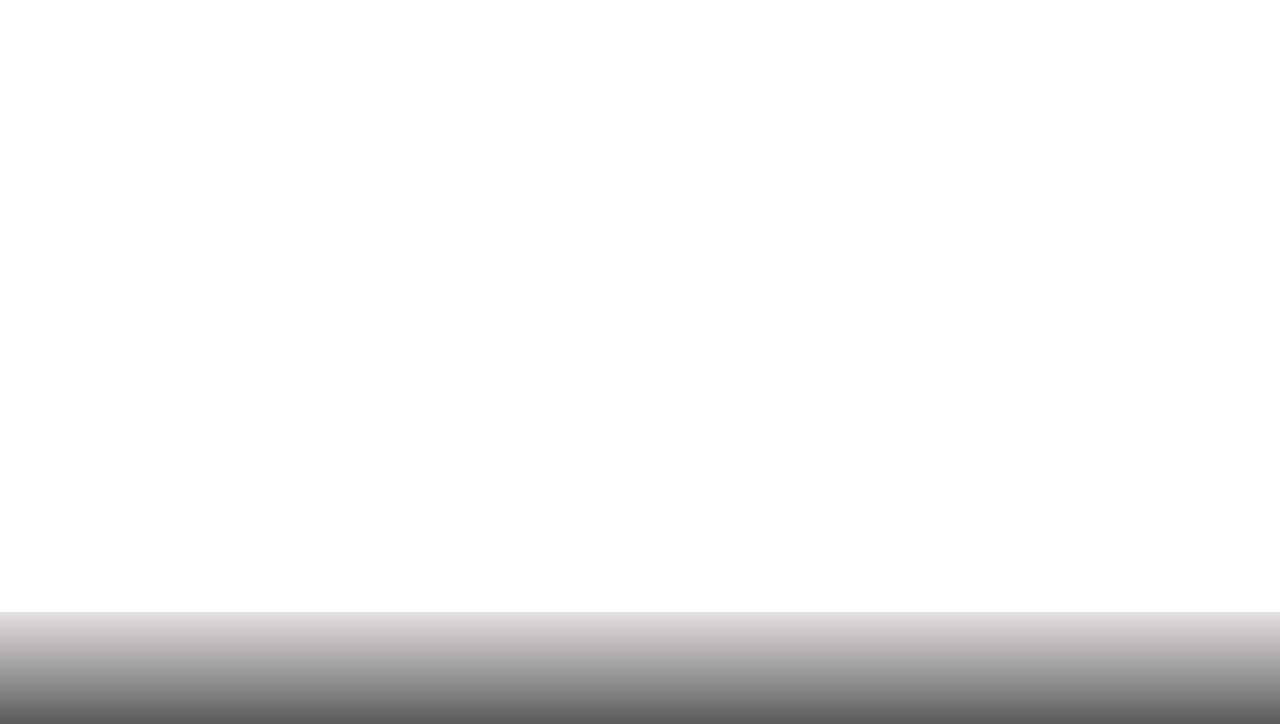
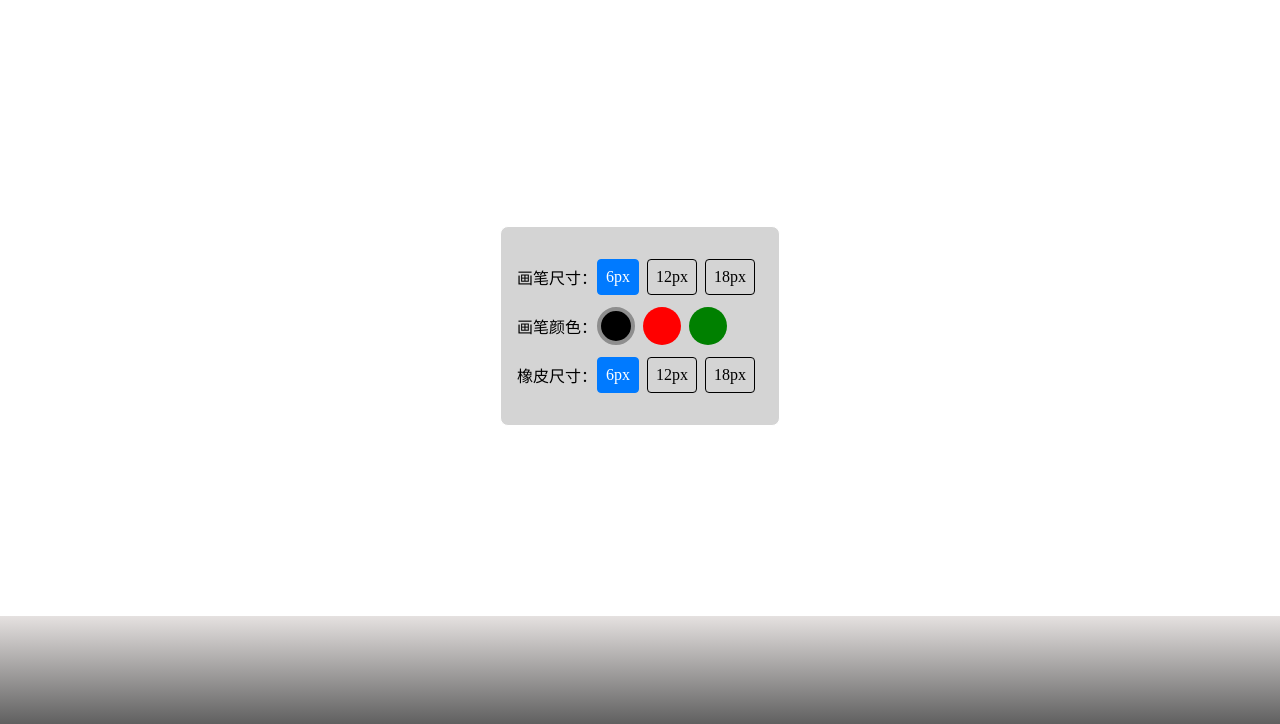
Before and after one commit to nbhaohao/canvasDrawBoard, a plain HTML site: page index.html in a window 1280 px wide. Both pictures are taken after a click on the icon 640 px from the left and 744 px from the top of the page. Shown: the part 76-800 px from the top of the page. Drawn offline with Linux system fonts and the light colour scheme; a small style sheet from the web is missing.

Commit message:
complete

```diff
--- a/index.css
+++ b/index.css
@@ -1,7 +1,21 @@
 * {margin: 0;padding: 0;}
-main {display: flex;flex-direction: column;}
+main {position: fixed;}
 h2 { color: white;font-size: 4.2vh;text-align: center;padding: 1vh 0;background: linear-gradient(to bottom, #e5e1e0 0%,#5b5b5b 100%);}
 .icon {width: 1em; height: 1em;vertical-align: -0.15em;fill: currentColor;overflow: hidden;}
 .toolbar {display: flex;justify-content: space-around;background: linear-gradient(to bottom, #e5e1e0 0%,#5b5b5b 100%);padding:2vh 0;}
 .toolbar svg {vertical-align: top;width: 10vh;height:10vh;cursor: pointer;}
 .toolActive {fill:#007aff;}
+.maskDiv {position: absolute;top: 0;left: 0;right: 0;bottom: 0;background-color: transparent;display: none;}
+.maskDiv > .content {height: 100%;display: flex; flex-direction: column; justify-content: center;align-items: center;}
+.maskDiv > .content > div {padding: 4vh 2vh;border: 1px solid white;background-color: #d4d4d4;border-radius: 8px;}
+.maskDiv > .content > div p {display: flex;align-items: center;}
+.maskDiv > .content > div p + p {margin-top: 1.5vh;}
+.maskDivShow {display: block;}
+.span-c-chooseBtn {display: inline-block;padding: 1vh;border: 1px solid black;margin-right: 1vh;border-radius: 4px;cursor: pointer;}
+.span-c-chooseBtn.span-c-chooseBtnActive {background-color: #007aff; color: white;border: 1px solid #007aff;}
+.span-c-colorBtn {border:4px solid transparent; width: 30px;height: 30px;display: inline-block;border-radius: 50%;cursor: pointer;margin-right: 1vh;}
+.span-c-colorBtn.red {background-color: red;}
+.span-c-colorBtn.green {background-color: green;}
+.span-c-colorBtn.black {background-color: black;}
+.span-c-eraserActive {background-color: #007aff; color: white;border: 1px solid #007aff;}
+.colorBtn-border {border:4px solid #8e8e8e;}
--- a/index.html
+++ b/index.html
@@ -29,6 +29,27 @@
                 <use xlink:href="#icon-download"></use>
             </svg>
         </div>
+        <div class="maskDiv">
+            <div class="content" id="div-i-maskContent">
+                <div>
+                    <p>画笔尺寸：
+                        <span data-value="6" class="painterSize span-c-chooseBtn span-c-chooseBtnActive">6px</span>
+                        <span data-value="12" class="painterSize span-c-chooseBtn">12px</span>
+                        <span data-value="18" class="painterSize span-c-chooseBtn">18px</span>
+                    </p>
+                    <p>画笔颜色：
+                        <span data-value="black" class="span-c-colorBtn black colorBtn-border"></span>
+                        <span data-value="red" class="span-c-colorBtn red"></span>
+                        <span data-value="green" class="span-c-colorBtn green"></span>
+                    </p>
+                    <p>橡皮尺寸：
+                        <span data-value="6" class="span-c-eraserSize span-c-chooseBtn span-c-eraserActive">6px</span>
+                        <span data-value="12" class="span-c-eraserSize span-c-chooseBtn">12px</span>
+                        <span data-value="18" class="span-c-eraserSize span-c-chooseBtn">18px</span>
+                    </p>
+                </div>
+            </div>
+        </div>
     </main>
     <a target="_blank" download="我的画" hidden id="a-i-saveMyPicture"></a>
     <script src="./index.js"></script>
--- a/index.js
+++ b/index.js
@@ -7,6 +7,11 @@ var isUserTouching = false
 var DEVICE_EVENT = {
     pc: {normalTouch: "click", touchStart: "mousedown", touching: "mousemove", touchEnd: "mouseup",},
     mobile: {normalTouch: "touchend", touchStart: "touchstart", touching: "touchmove", touchEnd: "touchend",},
+}
+var DRAW_BOARD_SETTING = {
+    painterSize: "6",
+    painterColor: "black",
+    eraserSize: "6",
 }
 //DEVICE_EVENT[DEVICE_TYPE].normalTouch
 
@@ -31,15 +36,26 @@ var penTouchEnd = function() {
 }
 
 var eraserTouchStart = function(xValue, yValue) {
-    CANVAS_CONTEXT.clearRect(xValue - 5, yValue - 5, 10, 10)
+    let widthValue = DRAW_BOARD_SETTING.eraserSize
+    CANVAS_CONTEXT.clearRect(xValue - (widthValue / 2), yValue - (widthValue / 2), widthValue, widthValue)
 }
 
 var eraserTouching = function(xValue, yValue) {
-    CANVAS_CONTEXT.clearRect(xValue - 5, yValue - 5, 10, 10)
+    let widthValue = DRAW_BOARD_SETTING.eraserSize
+    CANVAS_CONTEXT.clearRect(xValue - (widthValue / 2), yValue - (widthValue / 2), widthValue, widthValue)
 }
 
 var eraserTouchEnd = function() {
     isUserTouching = false
+}
+
+var setOneElementHasSingleClass = function(element, className) {
+    var allClassNameELements = document.querySelectorAll("." + className)
+    for (let i = 0; i < allClassNameELements.length; i++) {
+        let item = allClassNameELements[i]
+        item.classList.remove(className)
+    }
+    element.classList.add(className)
 }
 
 var TOUCH_EVENT_FUNCS = {
@@ -48,9 +64,11 @@ var TOUCH_EVENT_FUNCS = {
 }
 
 function drawLine(x1, y1, x2, y2) {
-    CANVAS_CONTEXT.lineWidth = 8 //lineWidth
+    CANVAS_CONTEXT.lineWidth = DRAW_BOARD_SETTING.painterSize //lineWidth
     CANVAS_CONTEXT.lineJoin = "round" //是 canvas 画板让笔更加连续
     CANVAS_CONTEXT.lineCap = "round"
+    CANVAS_CONTEXT.stfillStyle = DRAW_BOARD_SETTING.painterColor
+    CANVAS_CONTEXT.strokeStyle = DRAW_BOARD_SETTING.painterColor
     CANVAS_CONTEXT.beginPath();
     CANVAS_CONTEXT.moveTo(x1, y1) // 起点
     CANVAS_CONTEXT.lineTo(x2, y2) // 终点
@@ -150,6 +168,66 @@ var bindSaveBtnEVent = function() {
     })
 }
 
+var bindPainterSizeEvent = function() {
+    let allPainterSizes = document.querySelectorAll(".painterSize")
+    for (let i = 0; i < allPainterSizes.length; i++) {
+        let item = allPainterSizes[i]
+        item.addEventListener(DEVICE_EVENT[DEVICE_TYPE].normalTouch, function(event) {
+            setOneElementHasSingleClass(item, "span-c-chooseBtnActive")
+            DRAW_BOARD_SETTING.painterSize = event.target.dataset.value
+        })
+    }
+}
+
+var bindPainterColorEvent = function() {
+    let allPainterColors = document.querySelectorAll(".span-c-colorBtn")
+    for (let j = 0; j < allPainterColors.length; j++) {
+        let item = allPainterColors[j]
+        item.addEventListener(DEVICE_EVENT[DEVICE_TYPE].normalTouch, function(event) {
+            setOneElementHasSingleClass(item, "colorBtn-border")
+            DRAW_BOARD_SETTING.painterColor = event.target.dataset.value
+        })
+    }
+}
+
+var bindEraserSizeEvent = function() {
+    let sizes = document.querySelectorAll(".span-c-eraserSize")
+    for (let n = 0; n < sizes.length; n++) {
+        let item = sizes[n]
+        item.addEventListener(DEVICE_EVENT[DEVICE_TYPE].normalTouch, function(event) {
+            setOneElementHasSingleClass(item, "span-c-eraserActive")
+            DRAW_BOARD_SETTING.eraserSize = event.target.dataset.value
+        })
+    }
+}
+
+var bindEditContentEvent = function() {
+    //painterSize
+    bindPainterSizeEvent()
+    bindPainterColorEvent()
+    bindEraserSizeEvent()
+}
+
+var bindMaskDivEvent = function() {
+    let div = document.querySelector("#div-i-maskContent")
+    div.addEventListener(DEVICE_EVENT[DEVICE_TYPE].normalTouch, function(event) {
+        let self = event.target
+        let currentSelf = event.currentTarget
+        if (self.classList.contains("content")) {
+            let maskDiv = document.querySelector(".maskDiv")
+            maskDiv.classList.remove("maskDivShow")
+        }
+    })
+}
+
+var bindSettingBtnEvent = function() {
+    let btn = document.querySelector("#svg-i-settingBtn")
+    btn.addEventListener(DEVICE_EVENT[DEVICE_TYPE].normalTouch, function(event) {
+        let maskDiv = document.querySelector(".maskDiv")
+        maskDiv.classList.add("maskDivShow")
+    })
+}
+
 var __main = function() {
     checkUserDevice()
     setCanvasSize()
@@ -157,7 +235,10 @@ var __main = function() {
     bindPenAndEraserBtnEvent()
     listenCanvasTouchEvent()
     bindResetBtnEvent()
+    bindSettingBtnEvent()
     bindSaveBtnEVent()
+    bindEditContentEvent()
+    bindMaskDivEvent()
 }
 
 __main()
```
